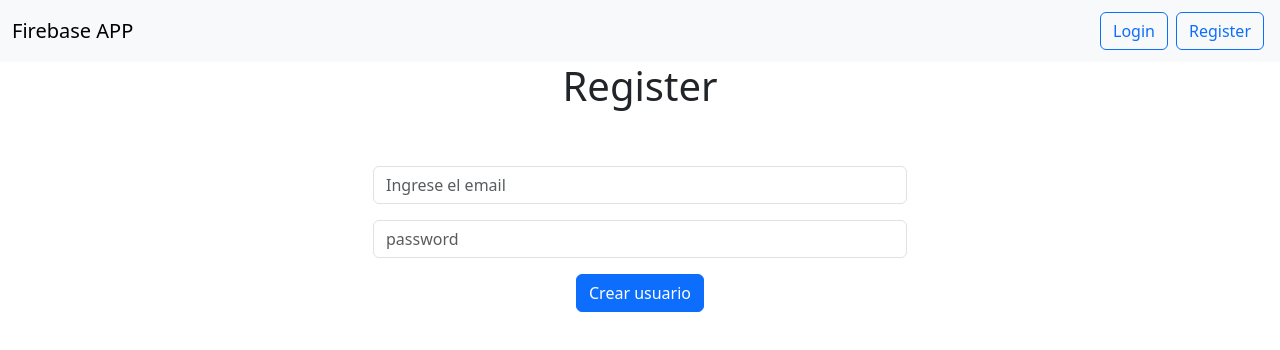
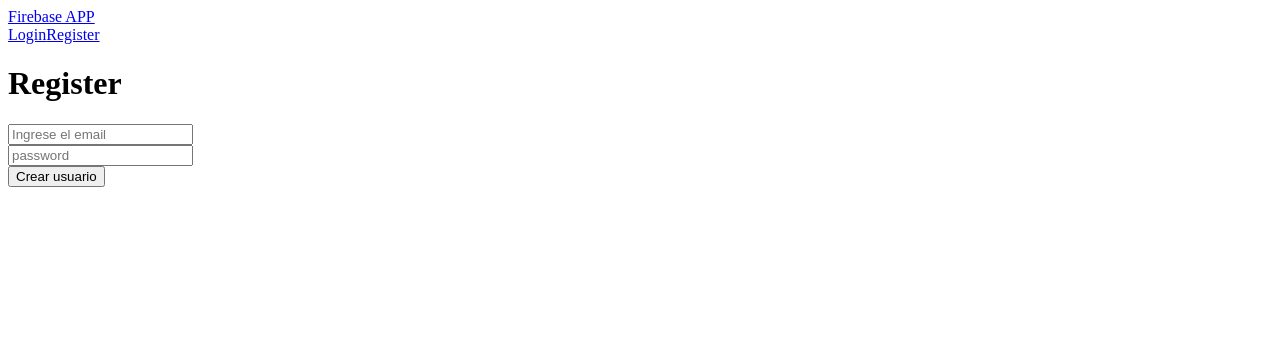
Before and after one commit to titandog24/FirebaseVue, a Vue app: page /register in a window 1280 px wide. Shown: the top 350 px of the page. Built offline with nearby package versions, Linux system fonts and the light colour scheme.

Commit message:
se elimina boostrap de las vistas

```diff
--- a/src/App.vue
+++ b/src/App.vue
@@ -10,16 +10,16 @@ const { userDB, isLoading } = storeToRefs(userStore);
 </script>
 
 <template>
-  <nav class="navbar bg-body-tertiary">
-    <div class="container-fluid">
-      <RouterLink class="navbar-brand" to="/">Firebase APP</RouterLink>
-      <div class="d-flex" role="search" v-if="!userDB.userData && !isLoading ">
-        <RouterLink class="btn btn-outline-primary m-1" to="/login" v-if="!userDB.userData">Login</RouterLink>
-        <RouterLink class="btn btn-outline-primary m-1" to="/register" v-if="!userDB.userData">Register</RouterLink>
+  <nav>
+    <div>
+      <RouterLink to="/">Firebase APP</RouterLink>
+      <div v-if="!userDB.userData && !isLoading ">
+        <RouterLink to="/login" v-if="!userDB.userData">Login</RouterLink>
+        <RouterLink to="/register" v-if="!userDB.userData">Register</RouterLink>
       </div>
-      <div class="d-flex" role="search" v-if="userDB.userData && !isLoading">
-        <RouterLink class="btn btn-outline-primary m-1" to="/">Home</RouterLink>
-        <button class="btn btn-danger m-1" @click="userStore.logoutUser" v-if="userDB.userData">Logout</button>
+      <div v-if="userDB.userData && !isLoading">
+        <RouterLink to="/">Home</RouterLink>
+        <button @click="userStore.logoutUser" v-if="userDB.userData">Logout</button>
       </div>
     </div>
   </nav>
--- a/src/main.js
+++ b/src/main.js
@@ -1,6 +1,5 @@
 import { createApp } from 'vue'
 import App from './App.vue'
-import 'bootstrap/dist/css/bootstrap.min.css'
 import router from './router/router'
 import {createPinia} from  'pinia'
 
--- a/src/views/EditarView.vue
+++ b/src/views/EditarView.vue
@@ -31,16 +31,16 @@ const handleEdit = async () => {
 </script>
 
 <template>
-    <div class="container">
-        <h1 class="mx-auto text-center">Editar</h1>
-        <div class="row col-md-6 mx-auto mb-3">
-            <label for="" class="form-label">Name</label>
-            <input type="text" class="form-control" name="" id="" aria-describedby="helpId" placeholder=""
+    <div >
+        <h1>Editar</h1>
+        <div>
+            <label for="">Name</label>
+            <input type="text" name="" id="" placeholder=""
                 v-model="url" />
-            <label for="" class="form-label">Short</label>
-            <input type="text" class="form-control mb-3" name="" id="" aria-describedby="helpId" placeholder=""
+            <label for="">Short</label>
+            <input type="text" name="" id="" placeholder=""
                 v-model="shorts" />
-            <button class="btn btn-warning" @click="handleEdit" :disabled="loading">Edit</button>
+            <button @click="handleEdit" :disabled="loading">Edit</button>
         </div>
     </div>
 </template>
--- a/src/views/HomeView.vue
+++ b/src/views/HomeView.vue
@@ -26,23 +26,23 @@ obtenerUrls();
 </script>
 
 <template>
-    <div class="container">
+    <div>
         <h1>
             Home
         </h1>
-        <div class="row col-md-6 mx-auto mb-3">
-            <label for="" class="form-label">Name</label>
-            <input type="text" class="form-control" name="" id="" aria-describedby="helpId" placeholder=""
+        <div>
+            <label for="" >Name</label>
+            <input type="text" name="" id="" aria-describedby="helpId" placeholder=""
                 v-model="url" />
-            <label for="" class="form-label">Short</label>
-            <input type="text" class="form-control mb-3" name="" id="" aria-describedby="helpId" placeholder=""
+            <label for="" >Short</label>
+            <input type="text" name="" id="" aria-describedby="helpId" placeholder=""
                 v-model="short" />
-            <button class="btn btn-primary" @click="handleSubmit">Save</button>
+            <button @click="handleSubmit">Save</button>
         </div>
 
         <p v-if="loading">cargando... </p>
-        <ul class="list-group" v-else>
-            <li v-for="item in documents" :key="item.id" class="list-group-item">
+        <ul v-else>
+            <li v-for="item in documents" :key="item.id" >
                 <ol>
                     <li>
                         <span>{{ item.id }}</span>
@@ -54,8 +54,8 @@ obtenerUrls();
                         <span>{{ item.short }}</span>
                     </li>
                 </ol>
-                <button class="btn btn-danger" @click="deleteDocs(item.id)">Eliminar</button>
-                <RouterLink class="btn btn-warning" :to="`/editar/${item.id}`">Editar</RouterLink>
+                <button @click="deleteDocs(item.id)">Eliminar</button>
+                <RouterLink :to="`/editar/${item.id}`">Editar</RouterLink>
 
             </li>
         </ul>
--- a/src/views/LoginView.vue
+++ b/src/views/LoginView.vue
@@ -31,23 +31,23 @@ const loguearse = async () => {
 </script>
 
 <template>
-    <div class="container text-center">
-        <div class="row mb-5">
+    <div>
+        <div>
             <h1>Login</h1>
-            <div class="alert alert-danger" v-if="verError">
+            <div v-if="verError">
                 {{ mensajeError }}
             </div>
         </div>
-        <div class="row col-md-6 mx-auto">
+        <div>
             <form @submit.prevent="loguearse">
-                <div class="mb-3">
-                    <input type="email" class="form-control" placeholder="Ingrese el email" v-model.trim="email">
+                <div>
+                    <input type="email" placeholder="Ingrese el email" v-model.trim="email">
                 </div>
-                <div class="mb-3">
-                    <input type="password" class="form-control" placeholder="password" v-model.trim="password">
+                <div>
+                    <input type="password" placeholder="password" v-model.trim="password">
                 </div>
-                <div class="mb-3">
-                    <button class="btn btn-primary" type="submit" :disabled="isLoading">Crear usuario</button>
+                <div>
+                    <button type="submit" :disabled="isLoading">Crear usuario</button>
                 </div>
             </form>
         </div>
--- a/src/views/RegisterView.vue
+++ b/src/views/RegisterView.vue
@@ -26,20 +26,20 @@ import { useRouter } from 'vue-router';
 </script>
 
 <template>
-    <div class="container text-center">
-        <div class="row mb-5">
+    <div>
+        <div>
             <h1>Register</h1>
         </div>
-        <div class="row col-md-6 mx-auto">
+        <div>
             <form @submit.prevent="handleSubmit">
-                <div class="mb-3">
-                    <input type="email" class="form-control" placeholder="Ingrese el email" v-model.trim="email">
+                <div>
+                    <input type="email" placeholder="Ingrese el email" v-model.trim="email">
                 </div>
-                <div class="mb-3">
-                    <input type="password" class="form-control" placeholder="password" v-model.trim="password">
+                <div>
+                    <input type="password" placeholder="password" v-model.trim="password">
                 </div>
-                <div class="mb-3">
-                    <button class="btn btn-primary" type="submit" :disabled="isLoading">Crear usuario</button>
+                <div>
+                    <button type="submit" :disabled="isLoading">Crear usuario</button>
                 </div>
             </form>
         </div>
```
